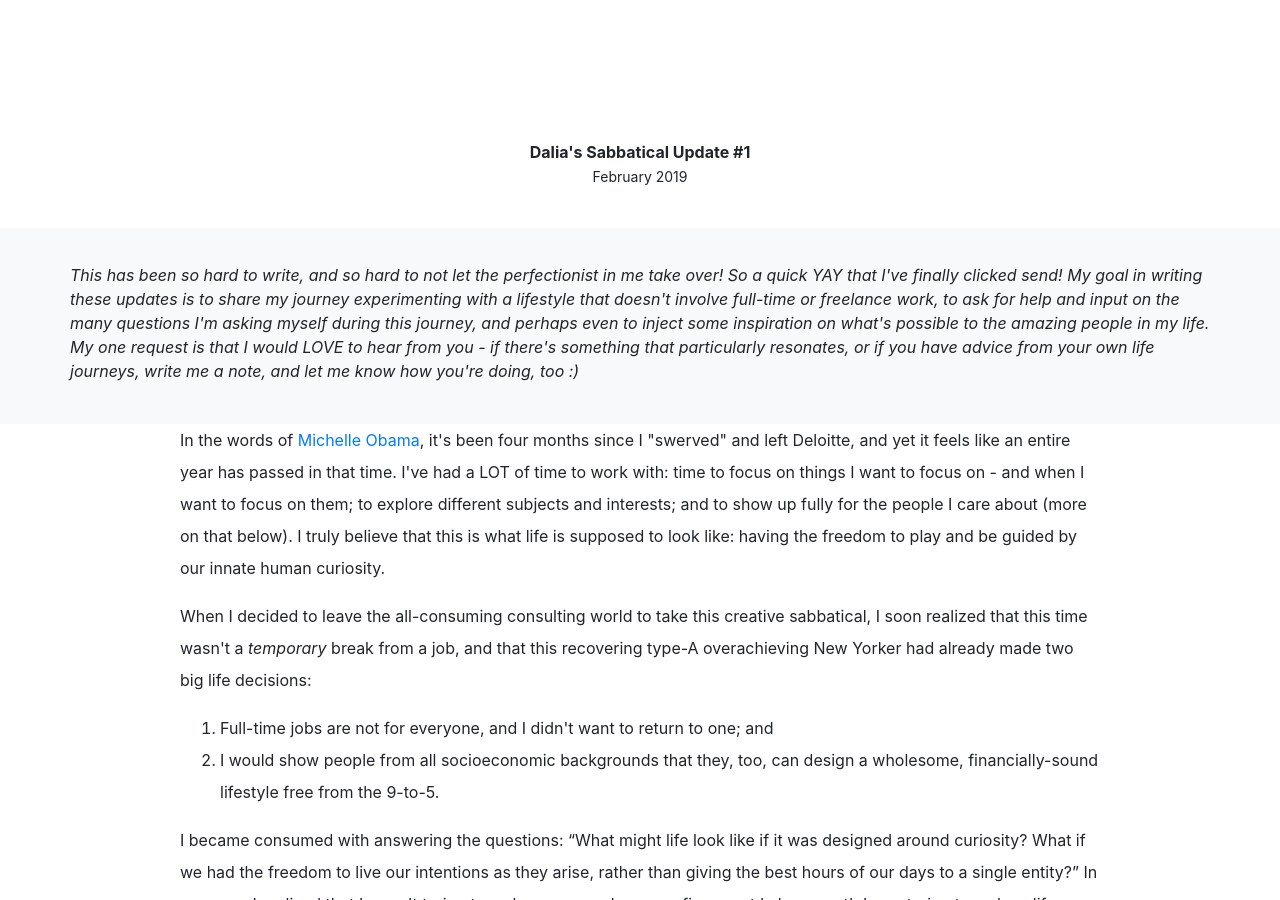
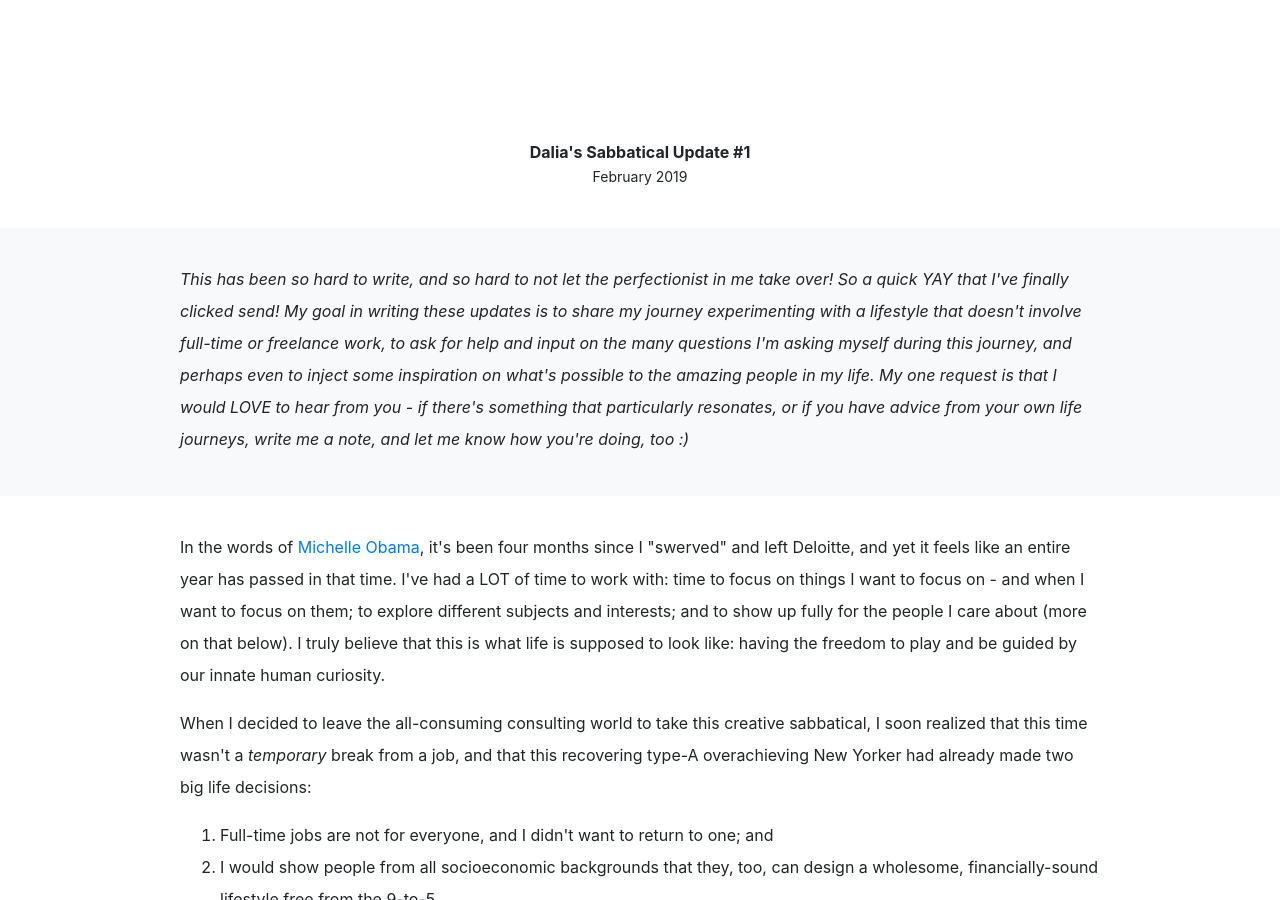
Before and after one commit to dalkat/dalkat.github.io, a Jekyll site: the page built from update-1.md, in a window 1280 px wide and 900 px high. Built offline with Jekyll 4.4.1, drawn with Linux system fonts in a browser that asks for light colours; nearby versions of some CDN libraries; some web fonts are replaced; library files that are not in the unit come from our copies.

Commit message:
blog v1.1.8

```diff
--- a/_layouts/update-1.html
+++ b/_layouts/update-1.html
@@ -20,12 +20,15 @@ layout: default-sub
     <section class="blog bg-light" style="padding-top:35px;padding-bottom:25px;">
       <div class="container">
         <div class="row">
+          <div class="col-lg-1 col-md-1" style="line-height: 2;"></div>
+          <div class="col-lg-10 col-md-10 col-sm-12 col-12" style="line-height: 2;">
             <p><i>This has been so hard to write, and so hard to not let the perfectionist in me take over! So a quick YAY that I've finally clicked send! My goal in writing these updates is to share my journey experimenting with a lifestyle that doesn't involve full-time or freelance work, to ask for help and input on the many questions I'm asking myself during this journey, and perhaps even to inject some inspiration on what's possible to the amazing people in my life. My one request is that I would LOVE to hear from you - if there's something that particularly resonates, or if you have advice from your own life journeys, write me a note, and let me know how you're doing, too :)</i></p>
+          </div>
           </div>
         </div>
       </section>
 
-    <section class="blog">
+    <section class="blog" style="padding-top:35px;padding-bottom:25px;">
       <div class="container">
         <div class="row">
           <div class="col-lg-1 col-md-1" style="line-height: 2;"></div>
@@ -58,19 +61,22 @@ layout: default-sub
       </div>
     </section>
 
-     <section class="blog bg-light">
+
+    <section class="blog" style="padding-top:35px;padding-bottom:25px;">
       <div class="container">
         <div class="row">
-            <p><strong>Key themes of part one of my sabbatical</strong></p>
+          <div class="col-lg-1 col-md-1" style="line-height: 2;"></div>
+          <div class="col-lg-10 col-md-10 col-sm-12 col-12" style="line-height: 2;">
+            <p><strong>Key themes of part one of my sabbatical</strong></p><br>
             <p><strong>ON BALANCE</strong></p>
             <p>Burnout is so real. I left a job I loved not because I stopped loving the work or the people, but because I wasn't feeding the different energy sources that make me feel energized and fullfilled. Perhaps I failed at finding balance, but perhaps balance could not be found in a 50-60 hour workweek. I've been thinking a lot about balance, and how in my next chapter I may be able to still do work that I love - perhaps part-time - and balance that out with other things I also love, whether side hustles, passion projects, or just hobbies/learning time.&nbsp;</p>
-            <p>My questions for you:</p>
+            <p>My questions for you:</p><br>
             <ul>
             <li>Where have you been good about finding balance in your life? Where have you not?</li>
             <li>What boundaries have helped you protect your balance?</li>
             <li>How would you have described yourself 5 years ago? How about today? What's changed?</li>
-            </ul>
-            <p><strong>ON INTUITION</strong></p>
+            </ul><br><BR>
+            <p><strong>ON INTUITION</strong></p><br>
             <p>My last day of Deloitte was the day I flew out to Italy on my one-way ticket, but two weeks in to this fun and carefree trip to Italy I found myself helplessly homesick - even with my sister&rsquo;s company. Things in my relationship felt rocky, my friends and family were thousands of miles away, and I felt like I was trying to force myself to relax and enjoy. While a bad feeling, it reminded me of one of my goals in coming to Europe: get back in touch with my intuition. What this homesickness really came down to for me was a struggle between my head, my heart, and my gut, each of which was giving me a different message - to stay, to leave (Europe or my relationship?), to keep pushing through the hardship, etc. I couldn't figure out, which voice was my intuition, and which was my saboteur or inner critic? Was leaving weakness/failure, or was it strength?</p>
             <p>I think many of us have lost our ability to both hear and listen to our intuition - for a number of reasons, whether because we've been told so long what to do even if it conflicted with our gut (at work especially), or &hellip; With all the unstructured time that I have now, and so many projects and ideas fighting for my attention, reconnecting with my intuition has been such an important tool to navigating my decisions.</p>
             <p>I'd love to hear from you:</p>
@@ -89,6 +95,7 @@ layout: default-sub
             <li>Mating in Captivity by Esther Perel</li>
             <li>The Story of the Lost Child by Elena Ferrante (but if you're starting the series, start with My Brilliant Friend)</li>
             </ul>
+          </div>
           </div>
         </div>
       </section>
```
